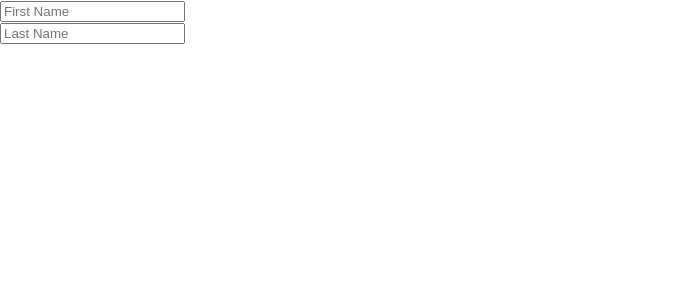
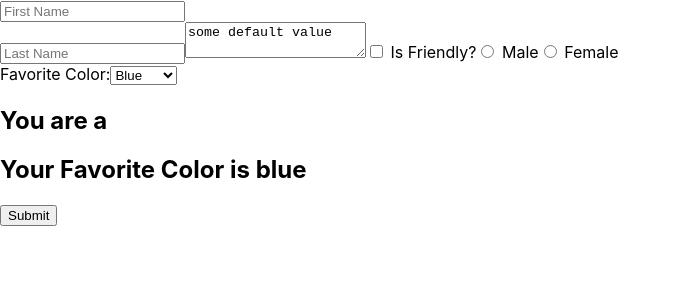
Before and after one commit to shareena-begum/react-props, a Next.js app: page /form in a window 1280 px wide. Shown: the top 300 px of the page, without its empty margins (0-681 px from the left). Built offline with nearby package versions, Linux system fonts and the light colour scheme.

Commit message:
form part-2

```diff
--- a/pages/form.js
+++ b/pages/form.js
@@ -5,21 +5,22 @@ class form extends Component{
         super()
         this.state = {
            firstName: "",
-           lastName: ""
+           lastName: "",
+           isFriendly: false,
+           gender: "",
+           favColor: "blue"
         }
         this.handleChange = this.handleChange.bind(this)
     }
 
     handleChange(event) {
-        const {name, value} = event.target
-        this.setState({
-            [name]: value
-        })
+        const {name, value, type, checked} = event.target
+        type === "checkbox" ? this.setState( {[name]: checked} ) : this.setState( {[name]: value} )
     }
 
     render() {
      return(
-        <form>
+        <form onSubmit={this.handleSubmit}>
             <input
                 type="text"
                 value={this.state.firstName}
@@ -35,7 +36,58 @@ class form extends Component{
                 placeholder="Last Name"
                 onChange={this.handleChange}
                 />
+
+            <textarea value={"some default value"}
+            onChange={this.handleChange}
+                />
+            <label>
+                <input
+                    type="checkbox"
+                    name="isFriendly"
+                    checked={this.state.isFriendly}
+                    onChange={this.handleChange}
+                    /> Is Friendly?
+            </label>
+
+            <label>
+                <input
+                    type="radio"
+                    name="gender"
+                    value="male"
+                    checked={this.state.gender === "male"}
+                    onChange={this.handleChange}
+                    /> Male
+            </label>
+
+            <label>
+                <input
+                    type="radio"
+                    name="gender"
+                    value="female"
+                    checked={this.state.gender === "female"}
+                    onChange={this.handleChange}
+                    /> Female
+            </label>
+            {/* Formik */}
+            <br />
+
+        <label>Favorite Color:</label>
+            <select
+                value={this.state.favColor}
+                onChange={this.handleChange}
+                name="favColor"
+                >
+                    <option value="blue">Blue</option>
+                    <option value="green">Green</option>
+                    <option value="red">Red</option>
+                    <option value="yellow">Yellow</option>
+                    <option value="orange">Orange</option>
+            </select>
+
             <h1>{this.state.firstName} {this.state.lastName}</h1>
+            <h2>You are a {this.state.gender}</h2>
+            <h2>Your Favorite Color is {this.state.favColor}</h2>
+            <button>Submit</button>
         </form>
     )
   }
```
